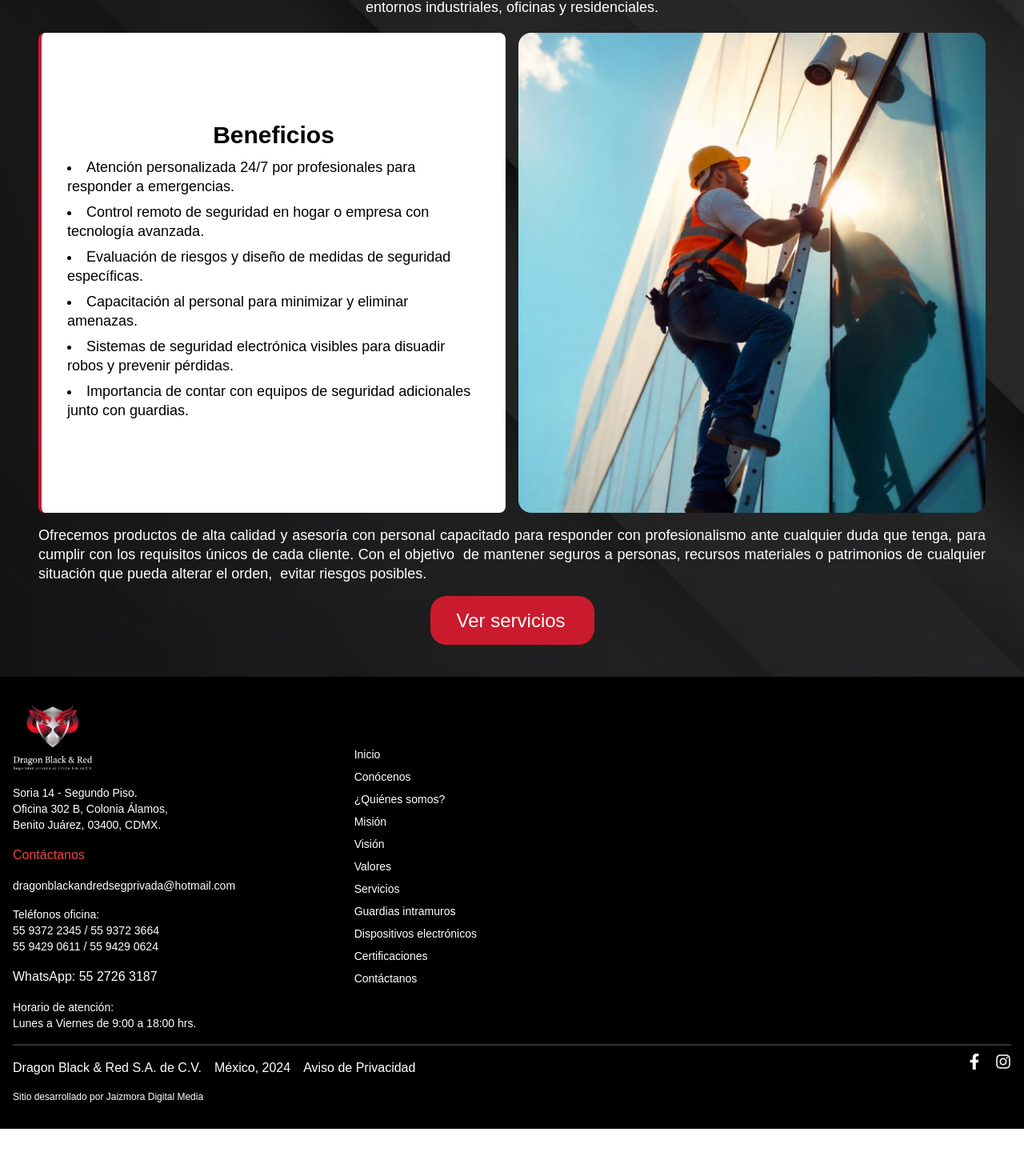
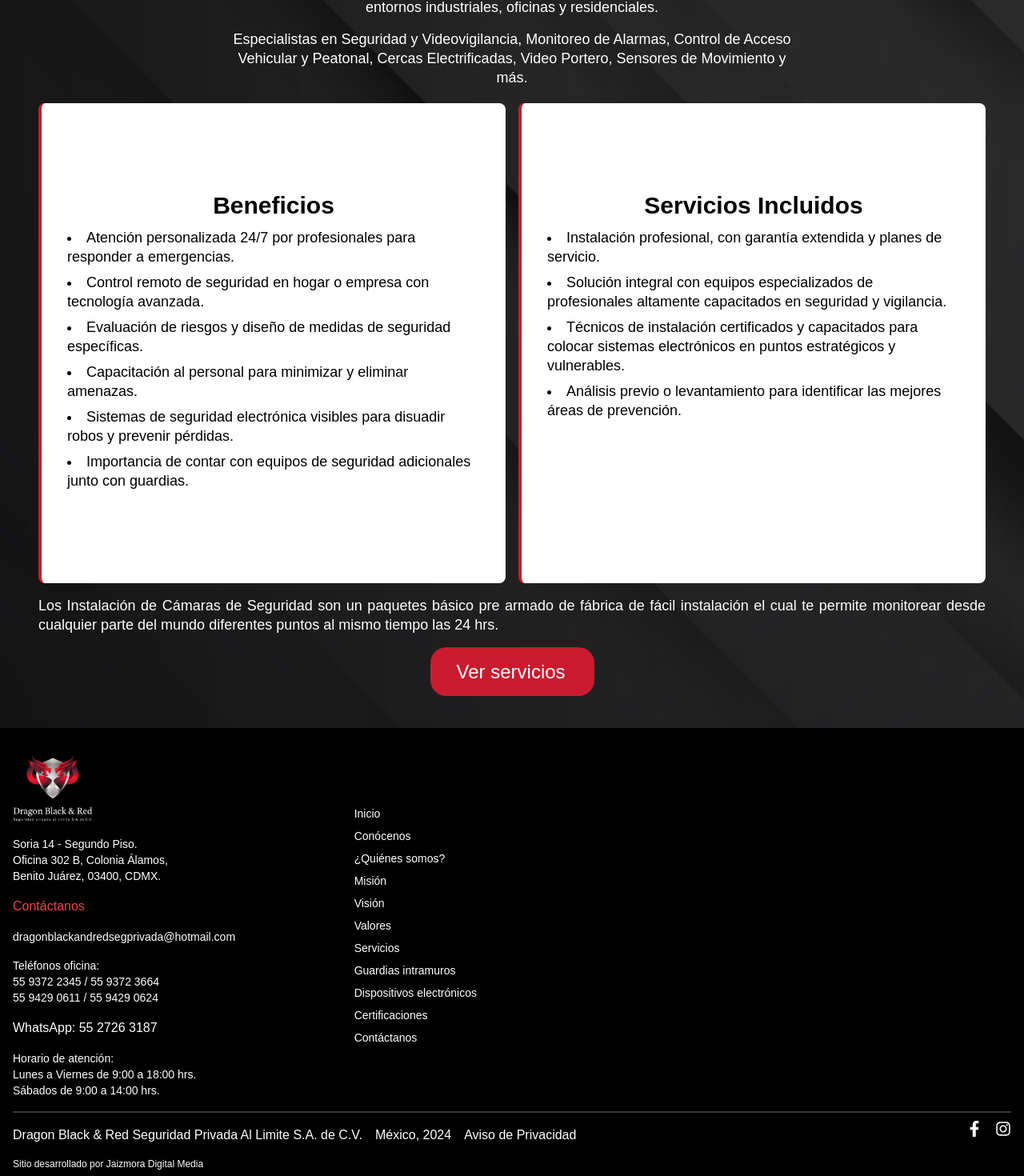
Before and after one commit to dragonbnr/dragonbnr, a Next.js app: page /Servicios/Dispositivos in a window 1280 px wide. Shown: the part 1338-2808 px from the top of the page at 80% size. Before the commit the page ends 2749 px from the top, so only its background shows below. Built offline with nearby package versions, Linux system fonts and the light colour scheme.

Commit message:
Update Quienes and DispositivosSection content for clarity; enhance Footer information; adjust Navbar logo dimensions; fix WhatsApp link in _app.js

```diff
--- a/src/components/Conocenos/Quienes.jsx
+++ b/src/components/Conocenos/Quienes.jsx
@@ -77,7 +77,7 @@ function Quienes() {
             initial="hidden"
             animate={controls}
           >
-            Somos una empresa mexicana de seguridad privada, nuestra prioridad es la protección de nuestros clientes, la transparencia y ética, ofreciendo servicios de seguridad con soluciones integrales, basándonos en las necesidades específicas de cada cliente. Contamos con personal altamente capacitado, acompañado de innovación y tecnología que permita desarrollar nuestro trabajo de forma eficiente, adaptándonos a los cambios constantes en el mercado de la seguridad, comprometidos en proteger tu familia, empresa, o bienes.
+            Somos una empresa mexicana de seguridad privada, nuestra prioridad es la protección de nuestros clientes, la transparencia y ética, ofreciendo servicios de seguridad con soluciones integrales, basándonos en las necesidades específicas de cada cliente. Contamos con personal altamente capacitado, acompañado de innovación y tecnología que permita desarrollar nuestro trabajo de forma eficiente, adaptándonos a los cambios constantes en el mercado de la seguridad, comprometidos en proteger a tu familia, empresa, o bienes.
           </motion.p>
 
           {/* Botón oculto en dispositivos móviles, con animación independiente */}
--- a/src/components/Dispositivos/DispositivosSection.jsx
+++ b/src/components/Dispositivos/DispositivosSection.jsx
@@ -93,6 +93,14 @@ function DispositivosSection() {
       >
         Te ofrecemos la implementación de proyectos de seguridad y videovigilancia en entornos industriales, oficinas y residenciales.
       </motion.p>
+      <motion.p
+        className="w-[345px] md:w-[700px] text-justify text-white text-[10px] md:text-[18px] leading-3 md:leading-[24px] md:text-center z-10 mt-2 md:mt-4"
+        variants={fadeInUpWithDelay(1.0)}
+        initial="hidden"
+        animate="visible"
+      >
+        Especialistas en Seguridad y Videovigilancia, Monitoreo de Alarmas, Control de Acceso Vehicular y Peatonal, Cercas Electrificadas, Video Portero, Sensores de Movimiento y más.
+      </motion.p>
 
       {/* Sección de beneficios */}
       <div className="w-full flex flex-col md:flex-row justify-center items-center md:gap-4 md:px-12">
@@ -118,30 +126,37 @@ function DispositivosSection() {
         </motion.div>
 
         <motion.div
-          className="w-[87%] h-auto md:h-[600px] mt-[20px] mb-4 z-10"
-          variants={fadeInUpWithDelay(1.4)}
+          className="w-[87%] h-auto mt-[20px] mb-4 z-10"
+          variants={fadeInUpWithDelay(1.2)}
           initial="hidden"
           animate="visible"
         >
-          <Image
-            src="/images/dispositivos/camara3.png"
-            width={1500}
-            height={1500}
-            quality={100}
-            alt="Cámara"
-            className="object-cover w-full h-full rounded-[16px]"
-          />
+          <div className="w-full h-[212px] md:h-[600px] bg-white rounded-lg border-l-4 border-[#ca1b2e] flex flex-col items-center justify-center">
+            <h3 className=" w-full text-center text-black text-[22px] md:text-[30px] font-bold leading-6 mb-4">
+              Servicios Incluidos
+            </h3>
+            <ul className="text-left mx-auto list-disc list-inside text-[10px] md:text-[18px] leading-3 md:leading-[24px] md:space-y-2 px-8 text-black no-underline">
+              <li>Instalación profesional, con garantía extendida y planes de servicio.</li>
+              <li>Solución integral con equipos especializados de profesionales altamente capacitados en seguridad y vigilancia.</li>
+              <li>Técnicos de instalación certificados y capacitados para colocar sistemas electrónicos en puntos estratégicos y vulnerables.</li>
+              <li>Análisis previo o levantamiento para identificar las mejores áreas de prevención.</li>
+              <div className='md:h-[80px] lg:h-[80px]'></div>
+            </ul>
+          </div>
         </motion.div>
+
+
       </div>
 
       {/* Texto adicional y botón con animación de entrada */}
+
       <motion.p
         className="w-[87%] md:w-full text-justify text-white text-[10px] md:text-[18px] font-normal leading-3 md:leading-[24px] mb-4 z-10 md:px-12"
         variants={fadeInUpWithDelay(1.6)}
         initial="hidden"
         animate="visible"
       >
-        Ofrecemos productos de alta calidad y asesoría con personal capacitado para responder con profesionalismo ante cualquier duda que tenga, para cumplir con los requisitos únicos de cada cliente. Con el objetivo  de mantener seguros a personas, recursos materiales o patrimonios de cualquier situación que pueda alterar el orden,  evitar riesgos posibles.
+        Los Instalación de Cámaras de Seguridad son un paquetes básico pre armado de fábrica de fácil instalación el cual te permite monitorear desde cualquier parte del mundo diferentes puntos al mismo tiempo las 24 hrs.
       </motion.p>
 
         <RedButton texto="Ver servicios" url="/Servicios" />
--- a/src/components/Footer.jsx
+++ b/src/components/Footer.jsx
@@ -94,7 +94,7 @@ const Footer = () => {
         </a>
 
         <p className="text-sm my-4">
-          Horario de atención:<br/> Lunes a Viernes de 9:00 a 18:00 hrs.
+          Horario de atención:<br/> Lunes a Viernes de 9:00 a 18:00 hrs. <br/> Sábados de 9:00 a 14:00 hrs.
         </p>
 
         <div className="flex justify-center space-x-4 mb-6">
@@ -116,7 +116,7 @@ const Footer = () => {
         </div>
 
         <p className="text-xs mb-2 pt-4 border-t-2 border-white/20">
-          Dragon Black & Red S.A. de C.V. - México, {new Date().getFullYear()}
+          Dragon Black & Red Seguridad Privada Al Limite S.A. de C.V. - México, {new Date().getFullYear()}
         </p>
         <a href="#aviso" className="text-xs hover:underline">
           Aviso de Privacidad
@@ -165,7 +165,8 @@ const Footer = () => {
       WhatsApp: 55 2726 3187
     </a>
   </p>
-          <p className="text-sm">Horario de atención: <br/> Lunes a Viernes de 9:00 a 18:00 hrs.</p>
+          <p className="text-sm">Horario de atención: <br/> Lunes a Viernes de 9:00 a 18:00 hrs. <br/>
+          Sábados de 9:00 a 14:00 hrs. </p>
         </div>
 
         {/* Navegación */}
@@ -215,14 +216,14 @@ const Footer = () => {
        <div className="flex justify-between items-center border-t-2 mt-4 border-white/20 ">
         <div className="flex items-center mt-4 gap-4 ">
           <span className="text-md">
-            Dragon Black & Red S.A. de C.V.
+            Dragon Black & Red Seguridad Privada Al Limite S.A. de C.V.
           </span>
           <span>
             México, {new Date().getFullYear()}
             </span>
-          <a href="#aviso-de-privacidad" className="text-md hover:underline">
+          <div className="text-md hover:underline">
             Aviso de Privacidad
-          </a>
+          </div>
           </div>
 
           <div className="flex space-x-4  justify-center md:justify-start items-center">
--- a/src/components/Navbar.jsx
+++ b/src/components/Navbar.jsx
@@ -16,11 +16,11 @@ function Navbar() {
     <>
       <div className="w-full h-[78px] flex justify-between items-center px-8  md:px-10 relative max-w-[1440px] min-w-sm mx-auto bg-black ">
         {/* Logo */}
-        <div className="hidden absolute -bottom-[100px] lg:flex flex-col justify-center items-center rounded-[20px] bg-black z-10 w-[170px] h-[170px] ">
+        <div className="hidden absolute -bottom-[120px] lg:flex flex-col justify-center items-center rounded-[20px] bg-black z-10 w-[200px] h-[200px] ">
           <Image src="/images/logo.png" quality={100} width={300} height={300} alt="Logo" className="w-[90%] h-full object-contain  " />
         </div>
-        <div className="relative z-10 w-[34px] h-[48.86px] lg:hidden">
-          <Image src="/images/logo.png" quality={100} width={300} height={300} alt="Logo" className="w-[34px] h-[48.86px] object-contain  " />
+        <div className="relative z-10 w-[50px] h-[70px] lg:hidden">
+          <Image src="/images/logo.png" quality={100} width={300} height={300} alt="Logo" className="w-[50px] h-[70px] object-contain  " />
         </div>
 
         {/* Ícono del menú en versión móvil */}
--- a/src/pages/_app.js
+++ b/src/pages/_app.js
@@ -10,7 +10,7 @@ export default function App({ Component, pageProps }) {
       <Navbar />
       <Component {...pageProps} />
       <Footer/>
-      <a href="https://wa.me/+525541033132?text=Hola!%20me%20podrías%20dar%20mas%20información?"
+      <a href="https://wa.me/+525527263187?text=Hola!%20me%20podrías%20dar%20mas%20información?"
         className='animate-pulse transition-all duration-800 hover:animate-none hover:scale-110 z-50'
           style={{position: 'fixed', bottom: '25px', right: '25px', padding: '10px', backgroundColor: '#25D366', color: 'white', borderRadius: '50%', display: 'flex', alignItems: 'center', justifyContent: 'center', width: '80px', height: '80px', textDecoration: 'none'}}
           >
```
Also changed, not shown: src/components/Guardias/GuardiasSection.jsx (+5 -2 lines).
